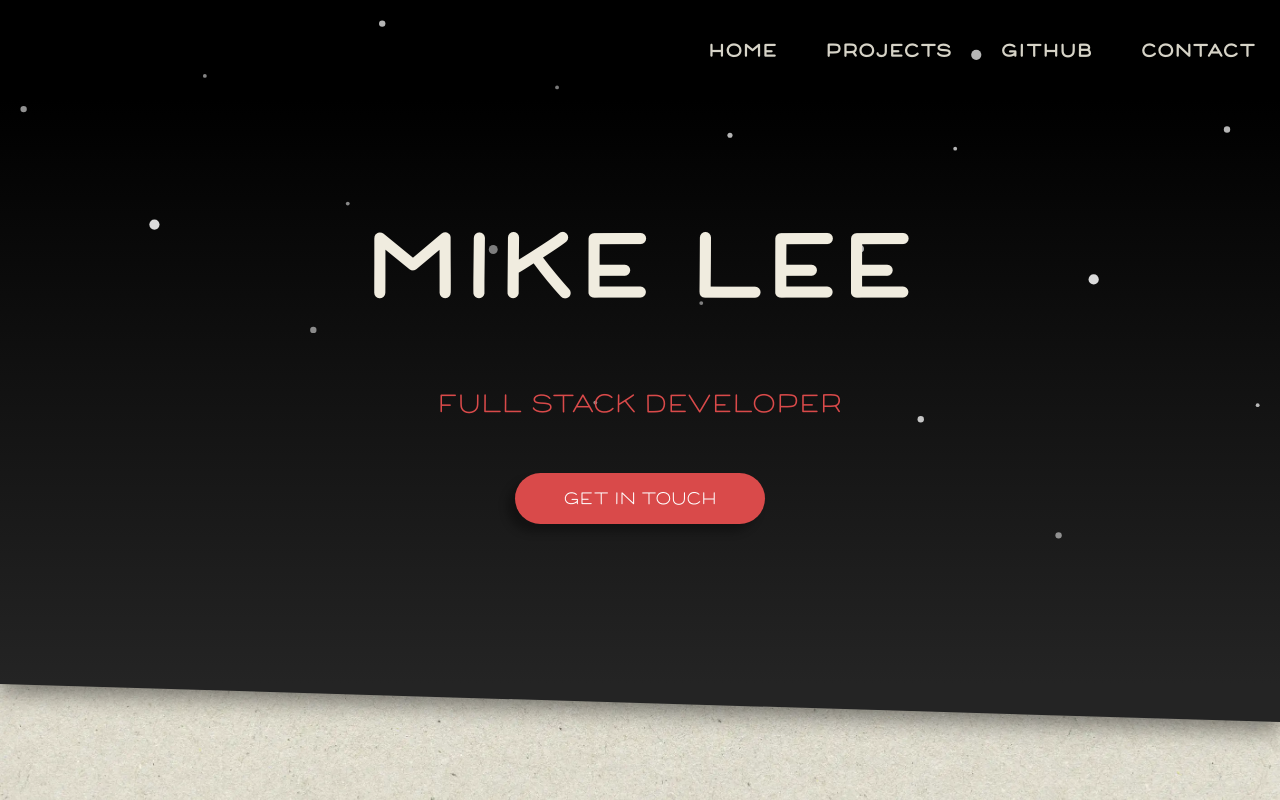
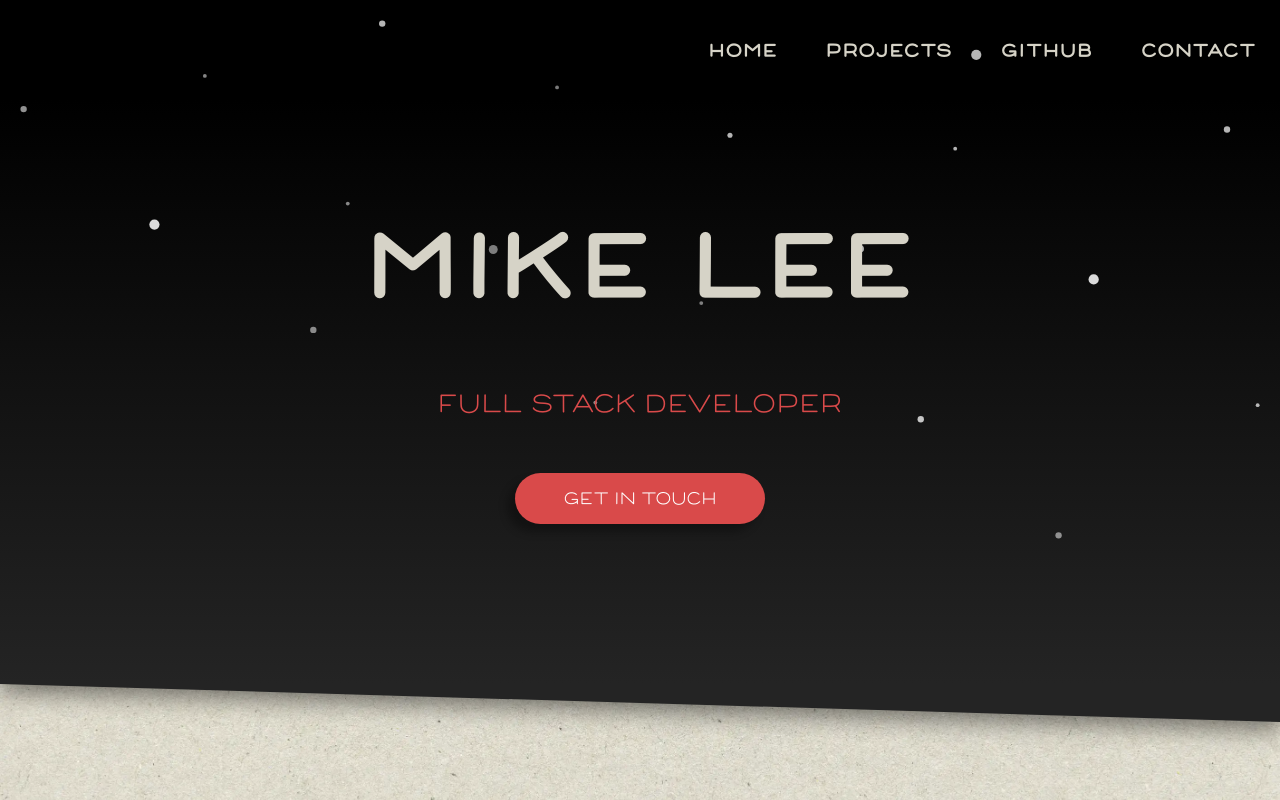
Before and after one commit to mikelee/portfolio-next, a Next.js app: page / in a window 1280 px wide. Shown: the top 800 px of the page. Built offline with nearby package versions, Linux system fonts and the light colour scheme.

Commit message:
Change color from -bone to -sand

```diff
--- a/sections/landing/landing.module.scss
+++ b/sections/landing/landing.module.scss
@@ -16,7 +16,7 @@
     padding: 0 32px;
     padding-bottom: 5vh; // to prevent .landing content from overflowing the largest part of the clip-path area
     background-image: linear-gradient(to bottom, $color-black $nav-height-normal, $color-black-light 90%);
-    color: $color-bone;
+    color: $color-sand;
     clip-path: polygon(0 0, 100% 0, 100% 95%, 0 90%);
     overflow: hidden !important;
 
```
